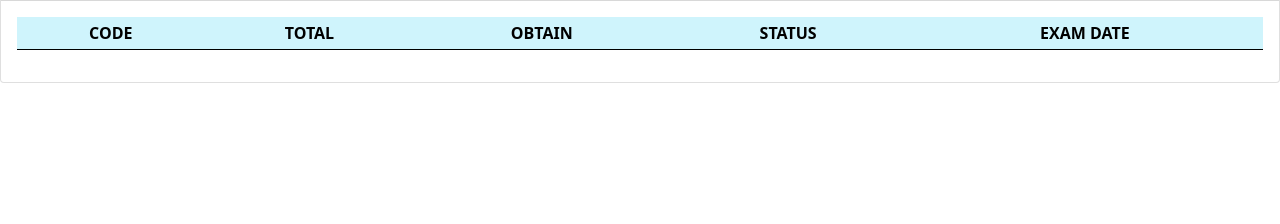
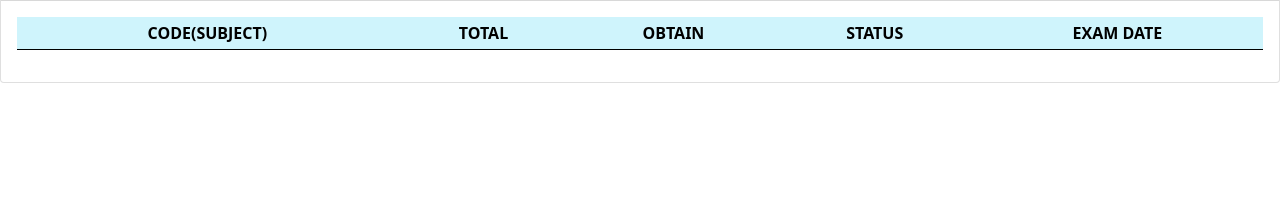
Before and after one commit to Nikhil034/ExamScoreWeb, a PHP site: page /studentviewresult.php in a window 1280 px wide. Shown: the part 103-327 px from the top of the page. Run offline with PHP 8.4, Linux system fonts and the light colour scheme; the visitor is signed in with stand-in values (Sample User, id 1); data that the repository does not hold is empty.

Commit message:
Minor change to display result of student

```diff
--- a/studentviewresult.php
+++ b/studentviewresult.php
@@ -9,7 +9,9 @@ if(isset($_SESSION['AuthStudent']))
   $emlst=$_SESSION['AuthStudent'];
   $query0=mysqli_query($con,"select Student_prn,Student_name from student_tbl where Student_email='$emlst'");
   $stream=mysqli_fetch_array($query0);
-  $query1=mysqli_query($con,"SELECT result_tbl.Student_prn,result_tbl.Subject_id,result_tbl.Subject_totalmarks,result_tbl.Subject_marksget,result_tbl.Result_status,subject_tbl.Subject_examdate,result_tbl.Lastupdate FROM result_tbl INNER JOIN subject_tbl ON result_tbl.Subject_id=subject_tbl.scode AND result_tbl.Student_prn='$stream[0]'");
+  $query1=mysqli_query($con,"SELECT result_tbl.Student_prn,result_tbl.Subject_id,exam_subject_tbl.Subject_name,result_tbl.Subject_totalmarks,result_tbl.Subject_marksget,result_tbl.Result_status,subject_tbl.Subject_examdate,result_tbl.Lastupdate FROM result_tbl INNER JOIN subject_tbl ON result_tbl.Subject_id=subject_tbl.scode AND result_tbl.Student_prn='$stream[0]' INNER JOIN exam_subject_tbl ON result_tbl.Subject_id=exam_subject_tbl.Subject_code");
+
+
 
 
   // $row=mysqli_fetch_array($query1);
@@ -62,7 +64,7 @@ else
     <table class="table table-sm ">
   <thead class="table-info">
     <tr>
-      <th scope="col">CODE</th>
+      <th scope="col">CODE(SUBJECT)</th>
       <th scope="col">TOTAL</th>
       <th scope="col">OBTAIN</th>
       <th scope="col">STATUS</th>
@@ -78,7 +80,7 @@ else
 
     ?>
     <tr>
-      <td><?php echo $row['Subject_id'];?></td>
+      <td><?php echo $row['Subject_id'];?>-<?php echo $row['Subject_name'];?></td>
       <td><?php echo $row['Subject_totalmarks'];?></td>
       <td><?php echo $row['Subject_marksget'];?></td>
       <td>
```
